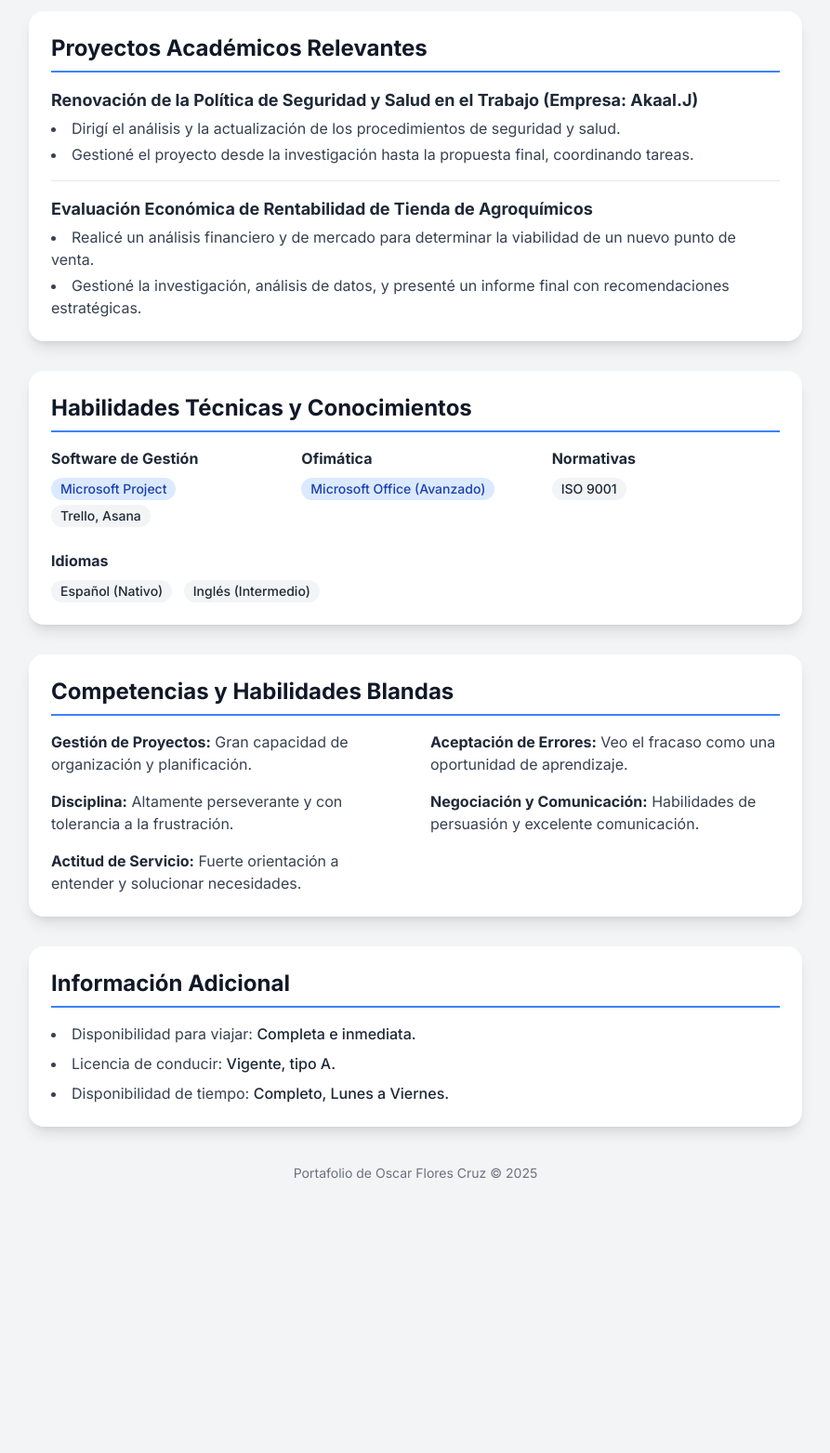
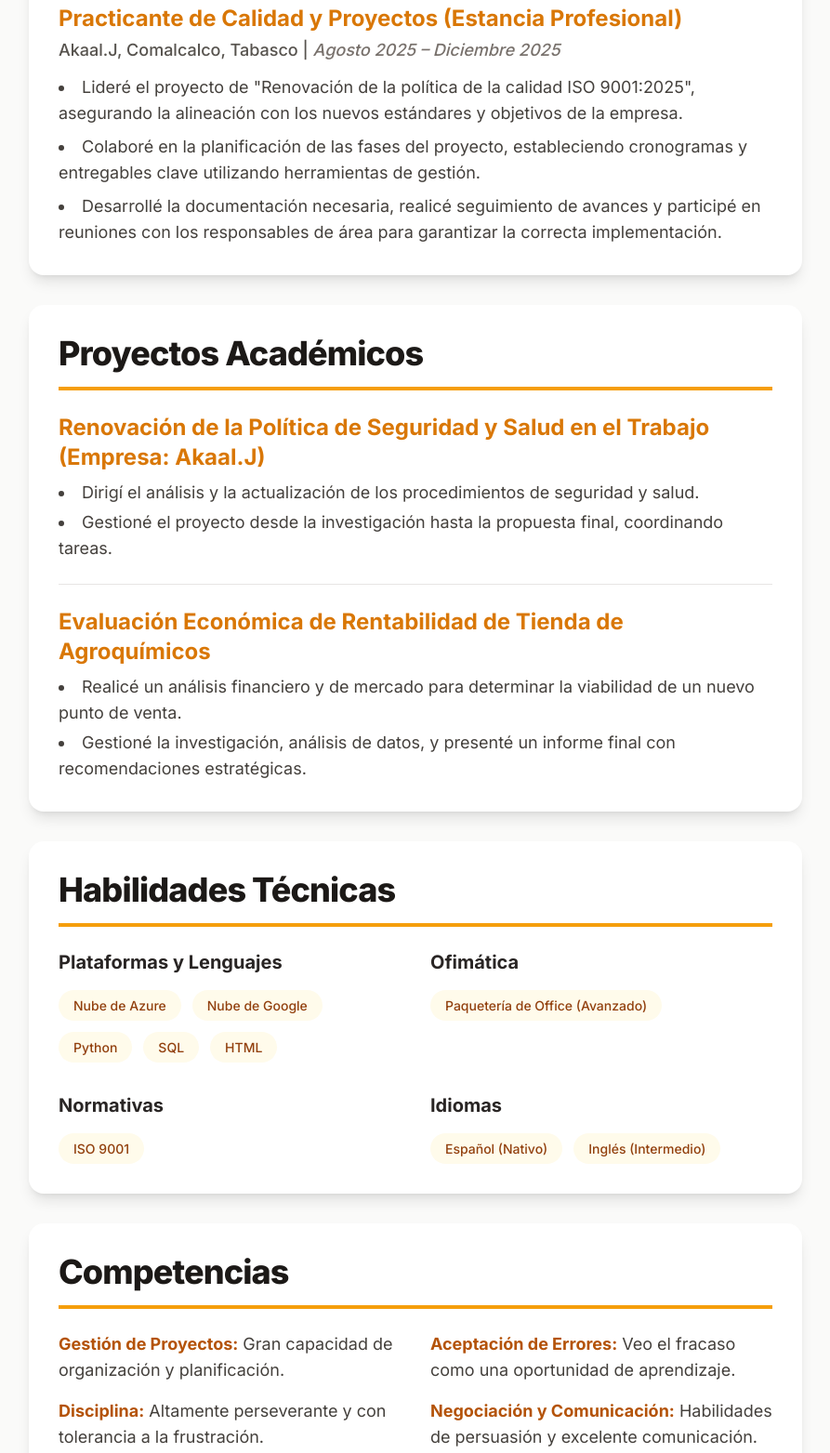
Before and after one commit to rare-alien/rare-alien.github.io, a plain HTML site: page portafolio.html in a window 1280 px wide. Shown: the part 1080-2643 px from the top of the page at 93% size, without its empty margins (193-1086 px from the left). Before the commit the page ends 2384 px from the top, so only its background shows below. Drawn offline with nearby package versions, Linux system fonts and the light colour scheme.

Commit message:
Update portafolio.html

```diff
--- a/portafolio.html
+++ b/portafolio.html
@@ -1,83 +1,110 @@
 <!DOCTYPE html>
 <html lang="es">
+
 <head>
     <meta charset="UTF-8">
     <meta name="viewport" content="width=device-width, initial-scale=1.0">
     <title>Portafolio y CV | Oscar Flores Cruz</title>
-    <!-- Tailwind CSS para un diseño rápido y moderno -->
+    <!-- Tailwind CSS -->
     <script src="https://cdn.tailwindcss.com"></script>
-    <!-- Google Fonts para una tipografía limpia -->
+
+    <!-- Google Fonts -->
     <link rel="preconnect" href="https://fonts.googleapis.com">
     <link rel="preconnect" href="https://fonts.gstatic.com" crossorigin>
-    <link href="https://fonts.googleapis.com/css2?family=Inter:wght@400;500;700&display=swap" rel="stylesheet">
-    <!-- Iconos para la información de contacto -->
+    <link href="https://fonts.googleapis.com/css2?family=Inter:wght@400;500;700;800&display=swap" rel="stylesheet">
+
+    <!-- Font Awesome Icons -->
     <link rel="stylesheet" href="https://cdnjs.cloudflare.com/ajax/libs/font-awesome/6.4.2/css/all.min.css">
+
+    <!-- Estilos personalizados para el look Limpio y Cálido -->
     <style>
-        /* Estilo base para la fuente Inter */
         body {
             font-family: 'Inter', sans-serif;
-            background-color: #f3f4f6; /* Un gris claro para el fondo */
+            /* Fondo cálido y limpio */
+            background-color: #fcfcfb; /* Similar a stone-50 */
+        }
+
+        /* Estilo de "tag" de habilidad unificado */
+        .tag {
+            background-color: #fffbeb; /* amber-100 */
+            color: #92400e; /* amber-800 */
+            padding: 0.375rem 1rem; /* py-1.5 px-4 */
+            border-radius: 9999px; /* rounded-full */
+            font-weight: 500; /* font-medium */
+            font-size: 0.875rem; /* text-sm */
+            transition: all 0.3s ease;
+            display: inline-block;
+        }
+
+        .tag:hover {
+            background-color: #fef3c7; /* amber-200 */
+            transform: scale(1.05);
         }
     </style>
 </head>
-<body class="text-gray-800">
 
-    <!-- Contenedor Principal -->
+<body class="text-stone-800 bg-stone-50">
+
     <div class="container mx-auto max-w-4xl p-4 sm:p-6 md:p-8">
 
-        <!-- Encabezado con Información Personal -->
-        <header class="flex flex-col sm:flex-row items-center bg-white p-6 rounded-2xl shadow-lg mb-8">
-            <div class="w-32 h-32 mb-4 sm:mb-0 sm:mr-8 flex-shrink-0">
-                <img src="https://placehold.co/200x200/e2e8f0/334155?text=OFC" alt="Foto de perfil de Oscar Flores Cruz" class="rounded-full w-full h-full object-cover border-4 border-gray-200">
+        <!-- Encabezado Limpio -->
+        <header class="flex flex-col sm:flex-row items-center bg-white p-6 sm:p-8 rounded-3xl shadow-xl mb-12">
+            <div class="w-32 h-32 md:w-40 md:h-40 mb-6 sm:mb-0 sm:mr-8 flex-shrink-0">
+                <img src="https://placehold.co/200x200/e2e8f0/334155?text=OFC" alt="Foto de perfil de Oscar Flores Cruz" class="rounded-full w-full h-full object-cover border-4 border-amber-500 shadow-lg">
             </div>
             <div class="text-center sm:text-left">
-                <h1 class="text-4xl font-bold text-gray-900">Oscar Flores Cruz</h1>
-                <p class="text-xl text-blue-600 font-medium mt-1">Ingeniero Industrial en Formación</p>
-                <div class="flex flex-wrap justify-center sm:justify-start gap-x-6 gap-y-2 mt-4 text-gray-600">
-                    <a href="tel:9372725125" class="hover:text-blue-600 transition-colors">
+                <h1 class="text-5xl sm:text-6xl font-extrabold text-stone-900 tracking-tighter">Oscar Flores Cruz</h1>
+                <p class="text-2xl sm:text-3xl text-amber-600 font-medium mt-2">Ingeniero Industrial en Formación</p>
+                <div class="flex flex-wrap justify-center sm:justify-start gap-x-6 gap-y-3 mt-6 text-stone-600 text-lg">
+                    <a href="tel:9372725125" class="hover:text-amber-600 transition-colors group">
                         <i class="fas fa-phone mr-2"></i>937 272 5125
                     </a>
-                    <a href="mailto:of183781@gmail.com" class="hover:text-blue-600 transition-colors">
+                    <a href="mailto:of183781@gmail.com" class="hover:text-amber-600 transition-colors group">
                         <i class="fas fa-envelope mr-2"></i>of183781@gmail.com
                     </a>
-                    <a href="https://www.linkedin.com/in/oscar-flores-cruz-72675a266" target="_blank" rel="noopener noreferrer" class="hover:text-blue-600 transition-colors">
+                    <a href="https://www.linkedin.com/in/oscar-flores-cruz-72675a266" target="_blank" rel="noopener noreferrer" class="hover:text-amber-600 transition-colors group">
                         <i class="fab fa-linkedin mr-2"></i>LinkedIn
                     </a>
-                    <span class="hover:text-blue-600">
+                    <span class="text-stone-600">
                         <i class="fas fa-map-marker-alt mr-2"></i>Comalcalco, Tabasco
                     </span>
                 </div>
             </div>
         </header>
 
-        <!-- Contenido del CV en secciones -->
         <main class="space-y-8">
 
             <!-- Sección: Resumen Profesional -->
-            <section class="bg-white p-6 rounded-2xl shadow-lg">
-                <h2 class="text-2xl font-bold text-gray-900 border-b-2 border-blue-500 pb-2 mb-4">Resumen Profesional</h2>
-                <p class="text-gray-700 leading-relaxed">
+            <section class="bg-white rounded-2xl shadow-lg p-6 sm:p-8">
+                <h2 class="text-3xl md:text-4xl font-extrabold tracking-tight mb-6 pb-4 border-b-4 border-amber-500 text-stone-900">
+                    Resumen Profesional
+                </h2>
+                <p class="text-stone-700 leading-relaxed text-lg">
                     Ingeniero Industrial en formación con un gran interés y enfoque en el área de administración de proyectos. Busco activamente la oportunidad de aplicar mis conocimientos teóricos, mi capacidad analítica y mi experiencia práctica en la gestión de proyectos de calidad y seguridad. Poseo una sólida formación académica, habilidades en la planificación y seguimiento de tareas, y un firme deseo de desarrollarme profesionalmente en un entorno dinámico y desafiante.
                 </p>
             </section>
 
             <!-- Sección: Educación -->
-            <section class="bg-white p-6 rounded-2xl shadow-lg">
-                <h2 class="text-2xl font-bold text-gray-900 border-b-2 border-blue-500 pb-2 mb-4">Educación</h2>
+            <section class="bg-white rounded-2xl shadow-lg p-6 sm:p-8">
+                <h2 class="text-3xl md:text-4xl font-extrabold tracking-tight mb-6 pb-4 border-b-4 border-amber-500 text-stone-900">
+                    Educación
+                </h2>
                 <div>
-                    <h3 class="text-lg font-semibold text-gray-800">Ingeniería Industrial</h3>
-                    <p class="text-gray-600">Instituto Tecnológico Superior de Comalcalco, Comalcalco, Tabasco.</p>
-                    <p class="text-sm text-gray-500 italic">2021 – Cursando actualmente, en proceso de titulación</p>
+                    <h3 class="text-2xl font-bold text-amber-600 mb-1">Ingeniería Industrial</h3>
+                    <p class="text-stone-600 text-lg">Instituto Tecnológico Superior de Comalcalco, Comalcalco, Tabasco.</p>
+                    <p class="text-md text-stone-500 italic mt-1">2021 – Cursando actualmente, en proceso de titulación</p>
                 </div>
             </section>
 
             <!-- Sección: Experiencia Profesional -->
-            <section class="bg-white p-6 rounded-2xl shadow-lg">
-                <h2 class="text-2xl font-bold text-gray-900 border-b-2 border-blue-500 pb-2 mb-4">Experiencia Profesional</h2>
+            <section class="bg-white rounded-2xl shadow-lg p-6 sm:p-8">
+                <h2 class="text-3xl md:text-4xl font-extrabold tracking-tight mb-6 pb-4 border-b-4 border-amber-500 text-stone-900">
+                    Experiencia Profesional
+                </h2>
                 <div>
-                    <h3 class="text-lg font-semibold text-gray-800">Practicante de Calidad y Proyectos (Estancia Profesional)</h3>
-                    <p class="text-gray-600 font-medium">Akaal.J, Comalcalco, Tabasco | <span class="text-sm text-gray-500 italic">Agosto 2025 – Diciembre 2025</span></p>
-                    <ul class="list-disc list-inside mt-2 text-gray-700 space-y-2">
+                    <h3 class="text-2xl font-bold text-amber-600 mb-1">Practicante de Calidad y Proyectos (Estancia Profesional)</h3>
+                    <p class="text-stone-600 font-medium text-lg">Akaal.J, Comalcalco, Tabasco | <span class="text-md text-stone-500 italic">Agosto 2025 – Diciembre 2025</span></p>
+                    <ul class="list-disc list-inside mt-3 text-stone-700 space-y-2 text-lg">
                         <li>Lideré el proyecto de "Renovación de la política de la calidad ISO 9001:2025", asegurando la alineación con los nuevos estándares y objetivos de la empresa.</li>
                         <li>Colaboré en la planificación de las fases del proyecto, estableciendo cronogramas y entregables clave utilizando herramientas de gestión.</li>
                         <li>Desarrollé la documentación necesaria, realicé seguimiento de avances y participé en reuniones con los responsables de área para garantizar la correcta implementación.</li>
@@ -86,19 +113,21 @@
             </section>
 
             <!-- Sección: Proyectos Académicos -->
-            <section class="bg-white p-6 rounded-2xl shadow-lg">
-                <h2 class="text-2xl font-bold text-gray-900 border-b-2 border-blue-500 pb-2 mb-4">Proyectos Académicos Relevantes</h2>
-                <div class="space-y-4">
+            <section class="bg-white rounded-2xl shadow-lg p-6 sm:p-8">
+                <h2 class="text-3xl md:text-4xl font-extrabold tracking-tight mb-6 pb-4 border-b-4 border-amber-500 text-stone-900">
+                    Proyectos Académicos
+                </h2>
+                <div class="space-y-6">
                     <div>
-                        <h3 class="text-lg font-semibold text-gray-800">Renovación de la Política de Seguridad y Salud en el Trabajo (Empresa: Akaal.J)</h3>
-                        <ul class="list-disc list-inside mt-1 text-gray-700 space-y-1">
+                        <h3 class="text-2xl font-bold text-amber-600 mb-1">Renovación de la Política de Seguridad y Salud en el Trabajo (Empresa: Akaal.J)</h3>
+                        <ul class="list-disc list-inside mt-2 text-stone-700 space-y-1 text-lg">
                             <li>Dirigí el análisis y la actualización de los procedimientos de seguridad y salud.</li>
                             <li>Gestioné el proyecto desde la investigación hasta la propuesta final, coordinando tareas.</li>
                         </ul>
                     </div>
-                    <div class="border-t pt-4">
-                        <h3 class="text-lg font-semibold text-gray-800">Evaluación Económica de Rentabilidad de Tienda de Agroquímicos</h3>
-                        <ul class="list-disc list-inside mt-1 text-gray-700 space-y-1">
+                    <div class="border-t border-stone-200 pt-6">
+                        <h3 class="text-2xl font-bold text-amber-600 mb-1">Evaluación Económica de Rentabilidad de Tienda de Agroquímicos</h3>
+                        <ul class="list-disc list-inside mt-2 text-stone-700 space-y-1 text-lg">
                             <li>Realicé un análisis financiero y de mercado para determinar la viabilidad de un nuevo punto de venta.</li>
                             <li>Gestioné la investigación, análisis de datos, y presenté un informe final con recomendaciones estratégicas.</li>
                         </ul>
@@ -107,58 +136,70 @@
             </section>
 
             <!-- Sección: Habilidades Técnicas -->
-            <section class="bg-white p-6 rounded-2xl shadow-lg">
-                <h2 class="text-2xl font-bold text-gray-900 border-b-2 border-blue-500 pb-2 mb-4">Habilidades Técnicas y Conocimientos</h2>
-                <div class="grid sm:grid-cols-2 md:grid-cols-3 gap-6">
+            <section class="bg-white rounded-2xl shadow-lg p-6 sm:p-8">
+                <h2 class="text-3xl md:text-4xl font-extrabold tracking-tight mb-6 pb-4 border-b-4 border-amber-500 text-stone-900">
+                    Habilidades Técnicas
+                </h2>
+                <div class="grid grid-cols-1 sm:grid-cols-2 gap-8">
                     <div>
-                        <h3 class="font-semibold text-gray-800 mb-2">Software de Gestión</h3>
-                        <p><span class="inline-block bg-blue-100 text-blue-800 text-sm font-medium mr-2 px-2.5 py-0.5 rounded-full">Microsoft Project</span></p>
-                        <p class="mt-1"><span class="inline-block bg-gray-100 text-gray-800 text-sm font-medium mr-2 px-2.5 py-0.5 rounded-full">Trello, Asana</span></p>
+                        <h3 class="text-xl font-semibold text-stone-800 mb-4">Plataformas y Lenguajes</h3>
+                        <div class="flex flex-wrap gap-3">
+                            <span class="tag">Nube de Azure</span>
+                            <span class="tag">Nube de Google</span>
+                            <span class="tag">Python</span>
+                            <span class="tag">SQL</span>
+                            <span class="tag">HTML</span>
+                        </div>
                     </div>
                     <div>
-                        <h3 class="font-semibold text-gray-800 mb-2">Ofimática</h3>
-                        <p><span class="inline-block bg-blue-100 text-blue-800 text-sm font-medium mr-2 px-2.5 py-0.5 rounded-full">Microsoft Office (Avanzado)</span></p>
+                        <h3 class="text-xl font-semibold text-stone-800 mb-4">Ofimática</h3>
+                        <div class="flex flex-wrap gap-3">
+                            <span class="tag">Paquetería de Office (Avanzado)</span>
+                        </div>
                     </div>
                     <div>
-                        <h3 class="font-semibold text-gray-800 mb-2">Normativas</h3>
-                        <p><span class="inline-block bg-gray-100 text-gray-800 text-sm font-medium mr-2 px-2.5 py-0.5 rounded-full">ISO 9001</span></p>
+                        <h3 class="text-xl font-semibold text-stone-800 mb-4">Normativas</h3>
+                        <div class="flex flex-wrap gap-3">
+                            <span class="tag">ISO 9001</span>
+                        </div>
                     </div>
-                    <div class="md:col-span-3">
-                         <h3 class="font-semibold text-gray-800 mb-2">Idiomas</h3>
-                        <p><span class="inline-block bg-gray-100 text-gray-800 text-sm font-medium mr-2 px-2.5 py-0.5 rounded-full">Español (Nativo)</span> <span class="inline-block bg-gray-100 text-gray-800 text-sm font-medium mr-2 px-2.5 py-0.5 rounded-full">Inglés (Intermedio)</span></p>
+                    <div>
+                        <h3 class="text-xl font-semibold text-stone-800 mb-4">Idiomas</h3>
+                        <div class="flex flex-wrap gap-3">
+                            <span class="tag">Español (Nativo)</span>
+                            <span class="tag">Inglés (Intermedio)</span>
+                        </div>
                     </div>
                 </div>
             </section>
 
             <!-- Sección: Habilidades Blandas -->
-            <section class="bg-white p-6 rounded-2xl shadow-lg">
-                <h2 class="text-2xl font-bold text-gray-900 border-b-2 border-blue-500 pb-2 mb-4">Competencias y Habilidades Blandas</h2>
-                <div class="grid sm:grid-cols-2 gap-x-8 gap-y-4 text-gray-700">
-                    <p><strong class="font-semibold text-gray-800">Gestión de Proyectos:</strong> Gran capacidad de organización y planificación.</p>
-                    <p><strong class="font-semibold text-gray-800">Aceptación de Errores:</strong> Veo el fracaso como una oportunidad de aprendizaje.</p>
-                    <p><strong class="font-semibold text-gray-800">Disciplina:</strong> Altamente perseverante y con tolerancia a la frustración.</p>
-                    <p><strong class="font-semibold text-gray-800">Negociación y Comunicación:</strong> Habilidades de persuasión y excelente comunicación.</p>
-                    <p><strong class="font-semibold text-gray-800">Actitud de Servicio:</strong> Fuerte orientación a entender y solucionar necesidades.</p>
+            <section class="bg-white rounded-2xl shadow-lg p-6 sm:p-8">
+                <h2 class="text-3xl md:text-4xl font-extrabold tracking-tight mb-6 pb-4 border-b-4 border-amber-500 text-stone-900">
+                    Competencias
+                </h2>
+                <div class="grid sm:grid-cols-2 gap-x-8 gap-y-4 text-stone-700 text-lg">
+                    <p><strong class="font-semibold text-amber-700">Gestión de Proyectos:</strong> Gran capacidad de organización y planificación.</p>
+                    <p><strong class="font-semibold text-amber-700">Aceptación de Errores:</strong> Veo el fracaso como una oportunidad de aprendizaje.</p>
+                    <p><strong class="font-semibold text-amber-700">Disciplina:</strong> Altamente perseverante y con tolerancia a la frustración.</p>
+                    <p><strong class="font-semibold text-amber-700">Negociación y Comunicación:</strong> Habilidades de persuasión y excelente comunicación.</p>
+                    <p><strong class="font-semibold text-amber-700">Actitud de Servicio:</strong> Fuerte orientación a entender y solucionar necesidades.</p>
                 </div>
             </section>
 
-             <!-- Sección: Información Adicional -->
-             <section class="bg-white p-6 rounded-2xl shadow-lg">
-                <h2 class="text-2xl font-bold text-gray-900 border-b-2 border-blue-500 pb-2 mb-4">Información Adicional</h2>
-                <ul class="list-disc list-inside text-gray-700 space-y-2">
-                    <li>Disponibilidad para viajar: <span class="font-medium text-gray-800">Completa e inmediata.</span></li>
-                    <li>Licencia de conducir: <span class="font-medium text-gray-800">Vigente, tipo A.</span></li>
-                    <li>Disponibilidad de tiempo: <span class="font-medium text-gray-800">Completo, Lunes a Viernes.</span></li>
+            <!-- Sección: Información Adicional -->
+            <section class="bg-white rounded-2xl shadow-lg p-6 sm:p-8">
+                <h2 class="text-3xl md:text-4xl font-extrabold tracking-tight mb-6 pb-4 border-b-4 border-amber-500 text-stone-900">
+                    Información Adicional
+                </h2>
+                <ul class="list-disc list-inside text-stone-700 space-y-3 text-lg">
+                    <li>Disponibilidad para viajar: <span class="font-medium text-stone-900">Completa e inmediata.</span></li>
+                    <li>Licencia de conducir: <span class="font-medium text-stone-900">Vigente, tipo A.</span></li>
+                    <li>Disponibilidad de tiempo: <span class="font-medium text-stone-900">Completo, Lunes a Viernes.</span></li>
                 </ul>
             </section>
 
         </main>
 
-        <!-- Pie de página -->
-        <footer class="text-center mt-10 text-gray-500 text-sm">
-            <p>Portafolio de Oscar Flores Cruz &copy; 2025</p>
-        </footer>
-    </div>
-
-</body>
-</html>
+        <footer class="text-center mt-12 pt-8 text-stone-500 text-sm border-t border-stone-200">
+            <p>Portafolio de Oscar Flores
```
